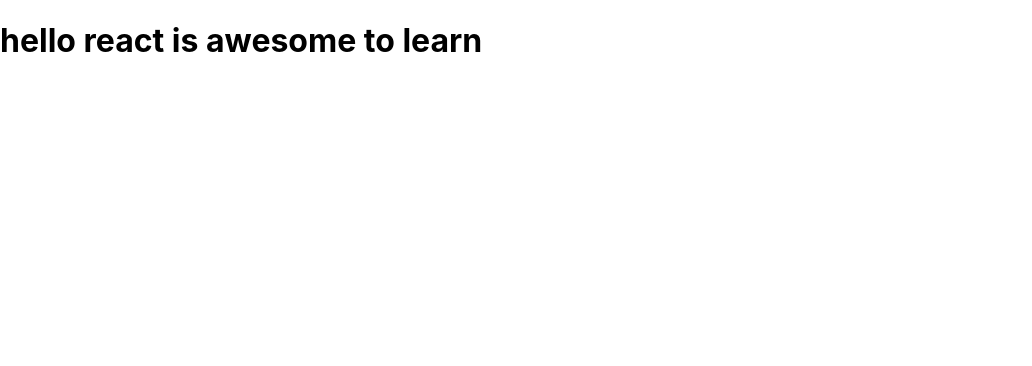
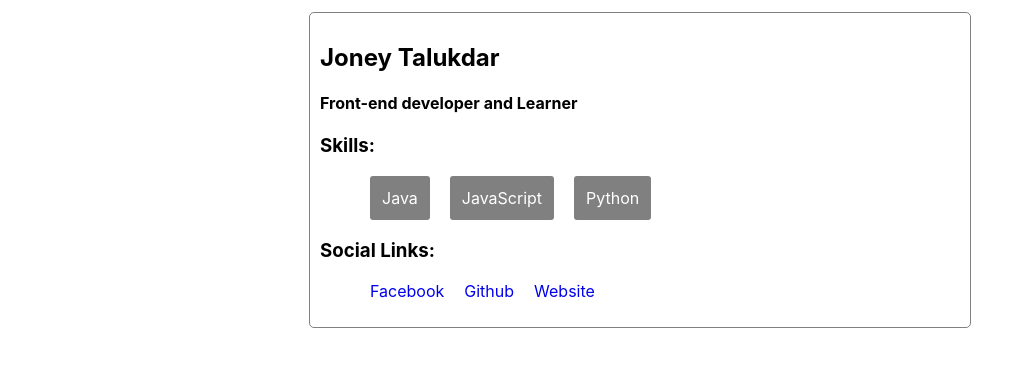
Before and after one commit to jonytalukdar/react-core-concept, a React (Create React App) app: page / in a window 1280 px wide. Shown: the top 366 px of the page, without its empty margins (0-1032 px from the left). Built offline with nearby package versions, Linux system fonts and the light colour scheme.

Commit message:
added some components

```diff
--- a/src/App.js
+++ b/src/App.js
@@ -1,10 +1,11 @@
 import React, { Component } from 'react';
+import Profile from './Components/Profile/Profile';
 
 class App extends Component {
   render() {
     return (
-      <div>
-        <h1>hello react is awesome to learn</h1>
+      <div className="App">
+        <Profile />
       </div>
     );
   }
--- /dev/null
+++ b/src/Components/Profile/Profile.css
@@ -0,0 +1,19 @@
+ul {
+  display: flex;
+}
+
+ul li {
+  margin: 0 10px;
+}
+
+.skills li {
+  background-color: gray;
+  padding: 12px;
+  border-radius: 3px;
+  color: white;
+}
+
+.skills li:hover {
+  background-color: rgb(56, 50, 50);
+  cursor: pointer;
+}
--- /dev/null
+++ b/src/Components/Profile/Profile.jsx
@@ -0,0 +1,39 @@
+import React, { Component } from 'react';
+import './Profile.css';
+
+class Profile extends Component {
+  render() {
+    return (
+      <div>
+        <div className="bio">
+          <h2>Joney Talukdar</h2>
+          <h4>Front-end developer and Learner</h4>
+        </div>
+        <div className="skills">
+          <h3>Skills:</h3>
+          <ul>
+            <li>Java</li>
+            <li>JavaScript</li>
+            <li>Python</li>
+          </ul>
+        </div>
+        <div className="social-links">
+          <h3>Social Links:</h3>
+          <ul>
+            <li>
+              <a href="#">Facebook</a>
+            </li>
+            <li>
+              <a href="#">Github</a>
+            </li>
+            <li>
+              <a href="#">Website</a>
+            </li>
+          </ul>
+        </div>
+      </div>
+    );
+  }
+}
+
+export default Profile;
--- a/src/index.css
+++ b/src/index.css
@@ -11,3 +11,19 @@ code {
   font-family: source-code-pro, Menlo, Monaco, Consolas, 'Courier New',
     monospace;
 }
+
+.App {
+  width: 50%;
+  margin: 12px auto;
+  padding: 10px;
+  border: 1px solid gray;
+  border-radius: 5px;
+}
+
+a {
+  text-decoration: none;
+}
+
+li {
+  list-style: none;
+}
```
